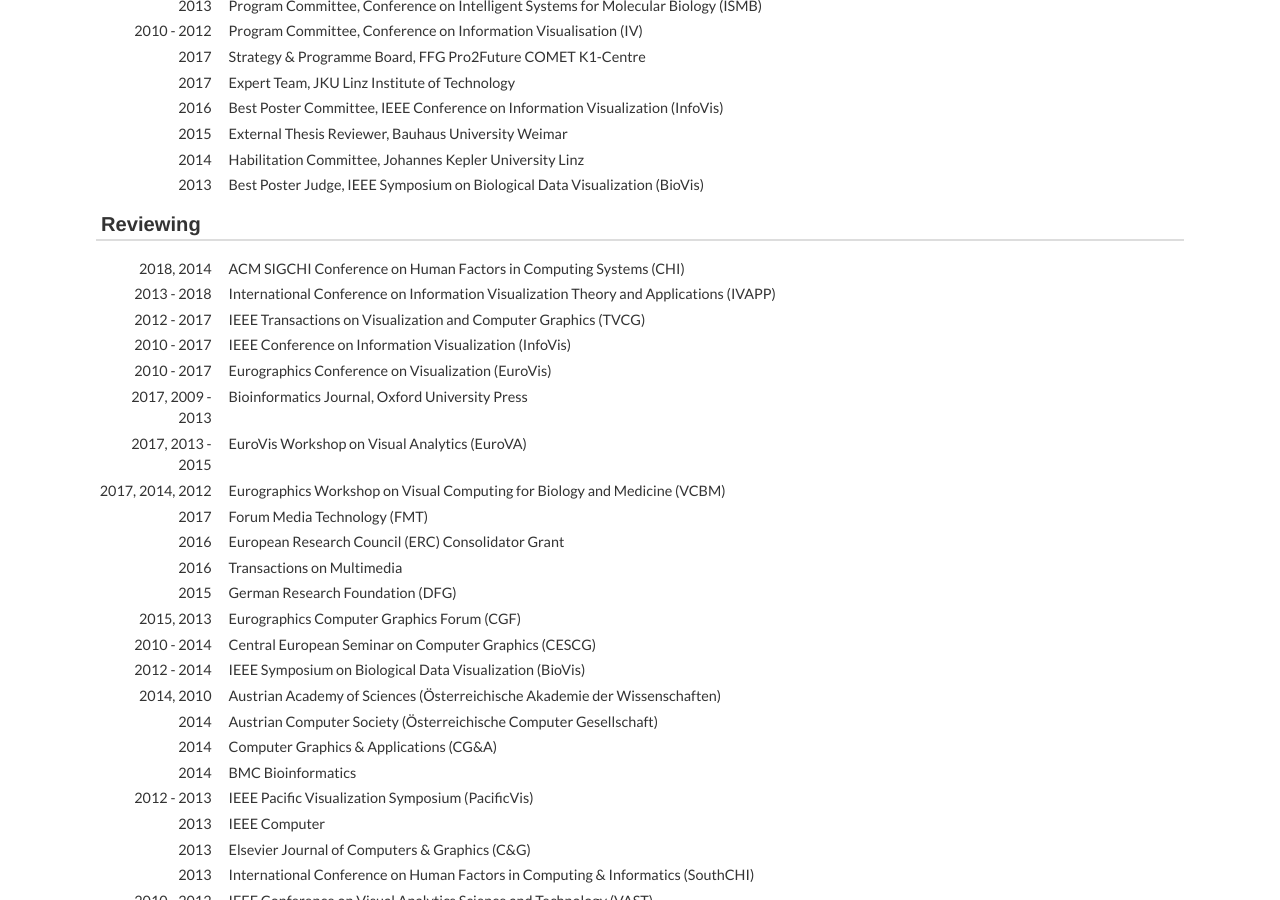
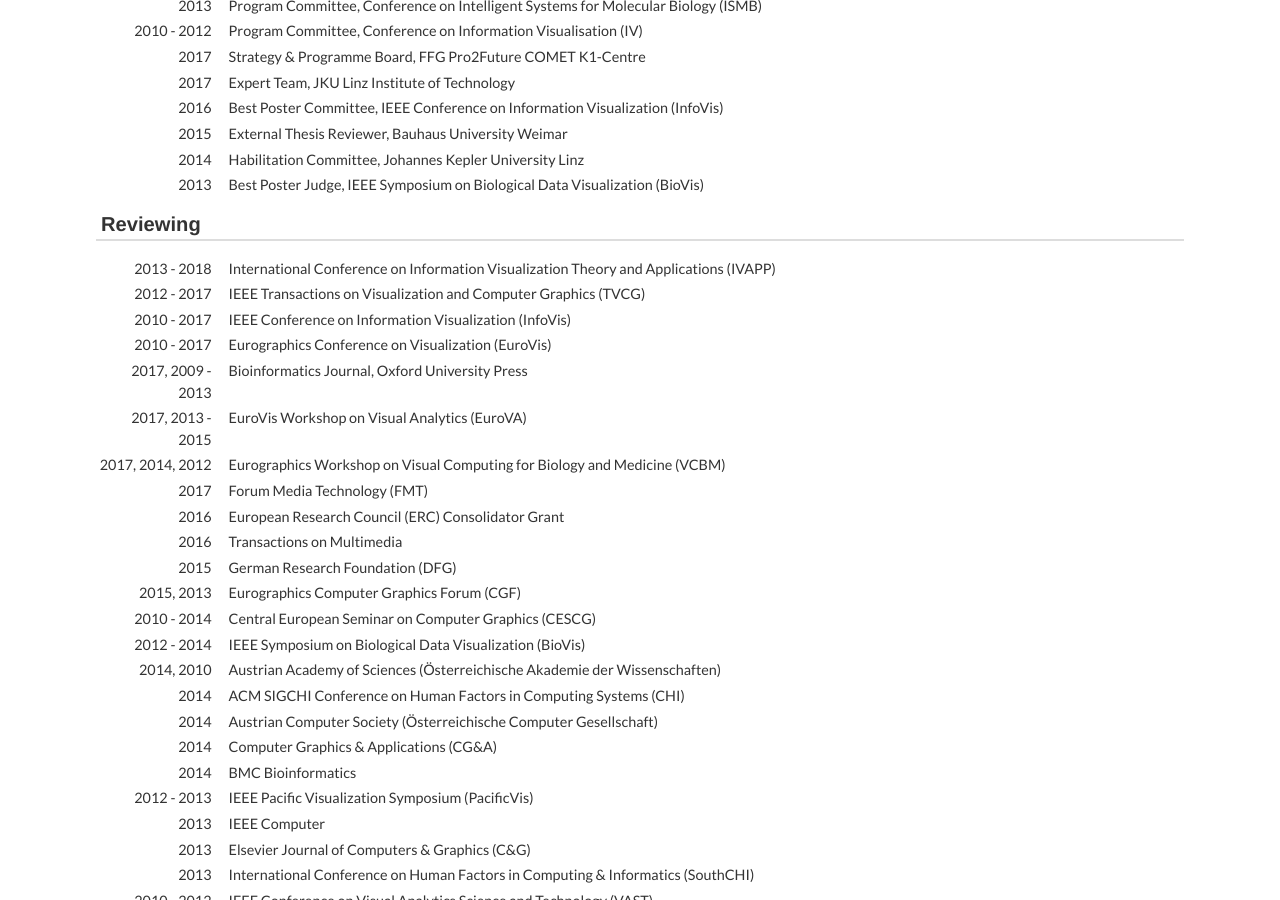
Before and after one commit to mstreit/mstreit.github.io, a Jekyll site: the page built from services.md, in a window 1280 px wide and 900 px high, scrolled down 1328 px. Built offline with Jekyll 4.4.1, drawn with Linux system fonts in a browser that asks for light colours; nearby versions of some CDN libraries; some web fonts are replaced; some of the changed lines change nothing that is shown.

Commit message:
minor change in reviewing

```diff
--- a/_data/reviewing.yml
+++ b/_data/reviewing.yml
@@ -1,6 +1,3 @@
-- for: ACM SIGCHI Conference on Human Factors in Computing Systems (CHI)
-  years: 2018, 2014
-
 - for: International Conference on Information Visualization Theory and Applications (IVAPP)
   years: 2013 - 2018
 
@@ -46,6 +43,9 @@
 - for: Austrian Academy of Sciences (Österreichische Akademie der Wissenschaften)
   years: 2014, 2010
 
+- for: ACM SIGCHI Conference on Human Factors in Computing Systems (CHI)
+  years: 2014
+
 - for: Austrian Computer Society (Österreichische Computer Gesellschaft)
   years: 2014
 
```
